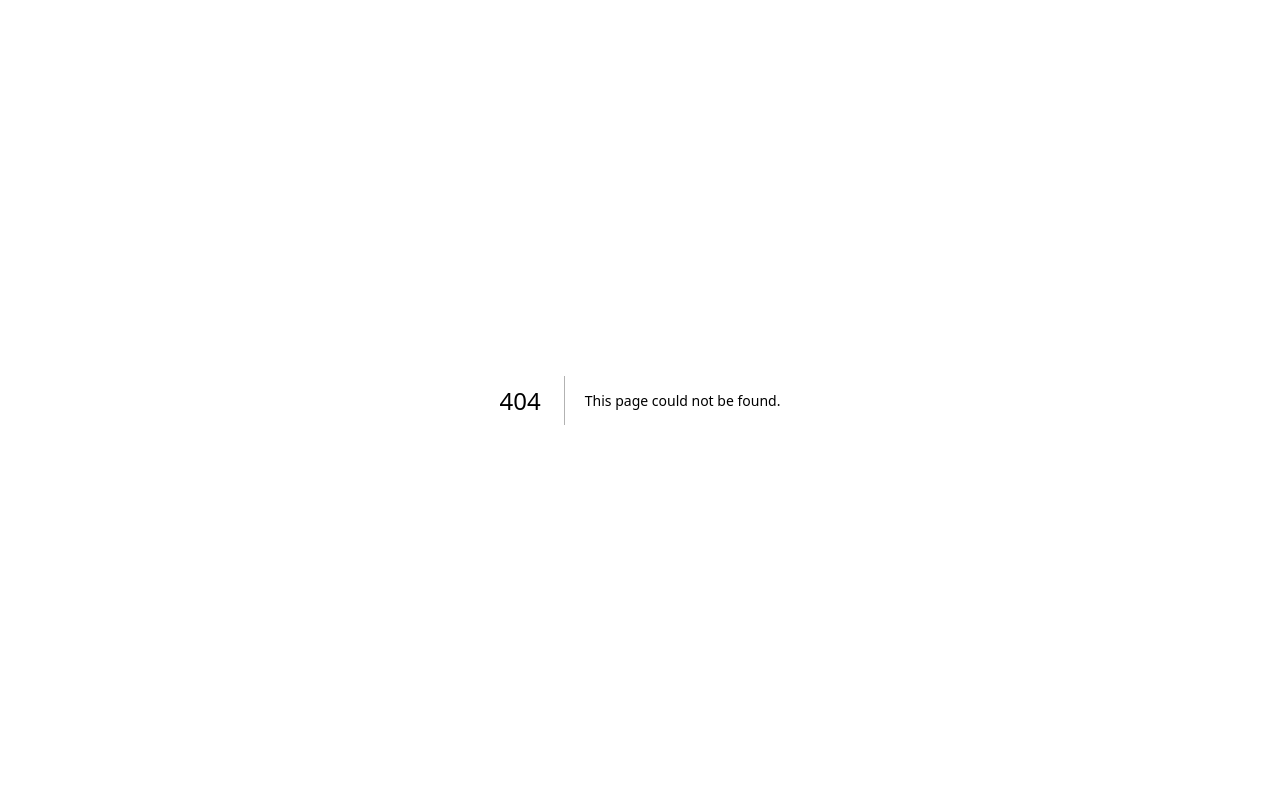
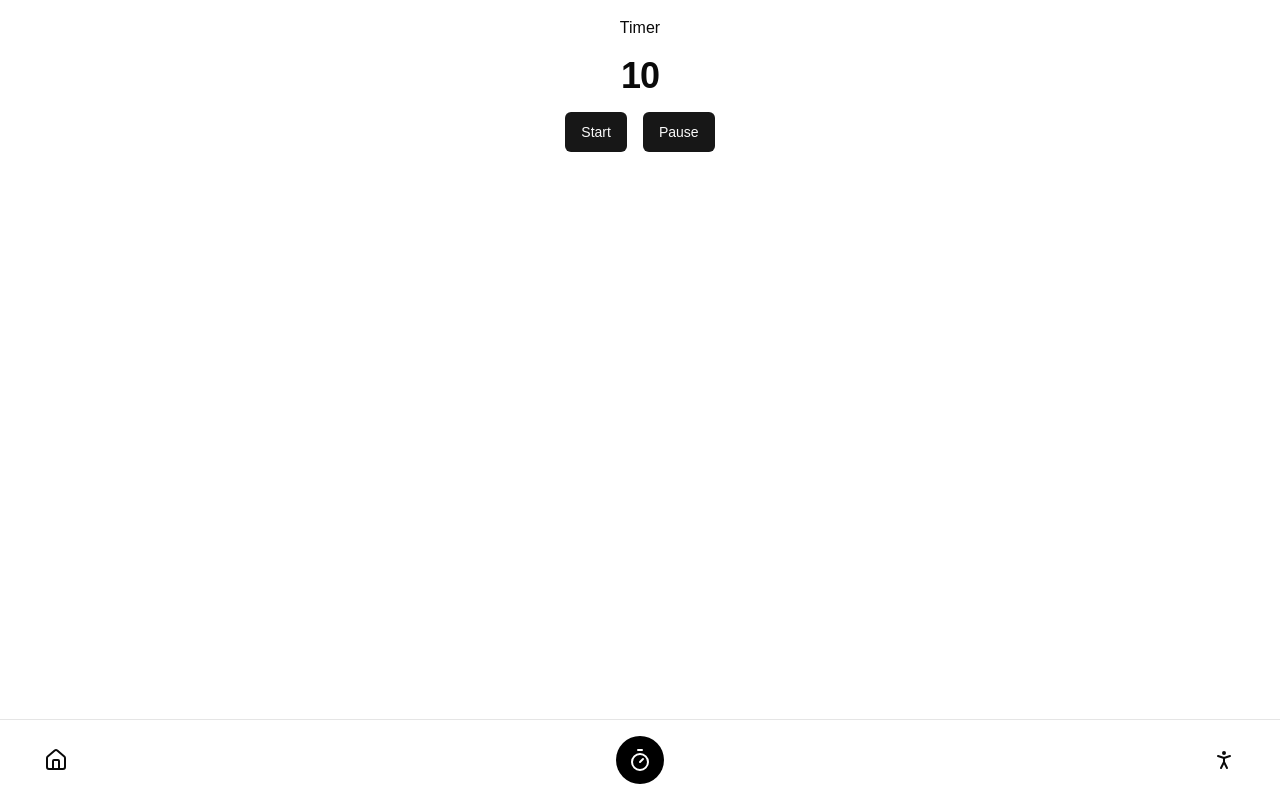
Before and after one commit to FinnKuiper/pomonext, a Next.js app: page /timer in a window 1280 px wide. Before the commit this address had no page. Built offline with nearby package versions, Linux system fonts and the light colour scheme.

Commit message:
add timer functionality with React Query; implement MongoDB connection and PomoSession model

```diff
--- a/package.json
+++ b/package.json
@@ -11,6 +11,7 @@
   "dependencies": {
     "@auth/mongodb-adapter": "^3.7.4",
     "@radix-ui/react-slot": "^1.1.1",
+    "@tanstack/react-query": "^5.65.1",
     "bcrypt": "^5.1.1",
     "bcryptjs": "^2.4.3",
     "class-variance-authority": "^0.7.1",
--- a/src/app/(app)/layout.tsx
+++ b/src/app/(app)/layout.tsx
@@ -1,21 +1,19 @@
-import { auth } from "@/auth";
+"use client";
 import NavBar from "@/components/app/NavBar";
-import { redirect } from "next/navigation";
 import React from "react";
+import { QueryClient, QueryClientProvider } from "@tanstack/react-query";
 
-export default async function layout({
+const queryClient = new QueryClient();
+
+export default function layout({
     children,
 }: Readonly<{ children: React.ReactNode }>) {
-    const session = await auth();
-    // if no session exists, redirect to the login page
-    if (!session) {
-        redirect("/");
-        return null;
-    }
     return (
         <>
-            <main className="p-4">{children}</main>
-            <NavBar />
+            <QueryClientProvider client={queryClient}>
+                <main className="p-4">{children}</main>
+                <NavBar />
+            </QueryClientProvider>
         </>
     );
 }
--- /dev/null
+++ b/src/app/(app)/timer/page.tsx
@@ -0,0 +1,59 @@
+"use client";
+import { Button } from "@/components/ui/button";
+import { QueryClient, useQuery, useQueryClient } from "@tanstack/react-query";
+import React from "react";
+import { useState, useRef, useEffect } from "react";
+
+export default function TimerPage() {
+
+
+    const [time, setTime] = useState(10);
+    const [isActive, setIsActive] = useState(false);
+    const [isPaused, setIsPaused] = useState(false);
+    const timerRef = useRef<NodeJS.Timeout | null>(null);
+
+    const handleStart = () => {
+
+        if (time === 0) return;
+        setIsActive(true);
+        setIsPaused(false);
+    };
+
+    const handlePause = () => {
+        setIsPaused(true);
+        setIsActive(false);
+        if (timerRef.current) clearInterval(timerRef.current);
+    };
+
+    useEffect(() => {
+        if (isActive && !isPaused) {
+            timerRef.current = setInterval(() => {
+                setTime((time) => {
+                    if (time === 0) {
+                        setIsActive(false);
+                        return 10;
+                    }
+                    return time - 1;
+                });
+            }, 1000);
+        } else {
+            if (timerRef.current) clearInterval(timerRef.current);
+        }
+        return () => {
+            if (timerRef.current) clearInterval(timerRef.current);
+        };
+    }, [isActive, isPaused]);
+
+    return (
+        <div className="flex items-center justify-center flex-col space-y-4">
+            <h1>Timer</h1>
+            <h2 className="scroll-m-20 text-4xl font-semibold tracking-tight first:mt-0">
+                {time < 10 ? `0${time}` : time}
+            </h2>
+            <div className="flex space-x-4">
+                <Button onClick={handleStart}>Start</Button>
+                <Button onClick={handlePause}>Pause</Button>
+            </div>
+        </div>
+    );
+}
--- /dev/null
+++ b/src/app/api/timer/start/route.ts
@@ -0,0 +1,12 @@
+import connectDB from "@/lib/mongoose";
+
+export async function POST() {
+    try {
+        await connectDB();
+
+
+    } catch (error) {
+        console.error(error);
+        return { status: 500, body: "Internal server error" };
+    }
+}
--- a/src/components/app/NavBar.tsx
+++ b/src/components/app/NavBar.tsx
@@ -1,18 +1,51 @@
+"use client";
 import { HouseIcon, PersonStandingIcon, TimerIcon } from "lucide-react";
 import Link from "next/link";
-import React from "react";
+import { usePathname } from "next/navigation";
+import { useEffect, useState } from "react";
 
 export default function NavBar() {
+    const [page, setPage] = useState("home");
+
+    const selectedStyle = "rounded-full bg-black text-white p-3";
+    const unselectedStyle = "p-3";
+    // get the current route
+    const pathName = usePathname();
+    // set the current page based on the route
+    useEffect(() => {
+        if (pathName === "/dashboard") {
+            setPage("home");
+        } else if (pathName === "/timer") {
+            setPage("timer");
+        } else if (pathName === "/profile") {
+            setPage("profile");
+        }
+    }, [pathName]);
     return (
         <nav className="fixed bottom-0 w-full p-4 px-8 border-t">
             <div className="flex justify-between align-middle">
-                <Link className="" href="/dashboard">
+                <Link
+                    className={
+                        page === "home" ? selectedStyle : unselectedStyle
+                    }
+                    href="/dashboard"
+                >
                     <HouseIcon />
                 </Link>
-                <Link className="" href="/timer">
+                <Link
+                    className={
+                        page === "timer" ? selectedStyle : unselectedStyle
+                    }
+                    href="/timer"
+                >
                     <TimerIcon />
                 </Link>
-                <Link className="" href="/profile">
+                <Link
+                    className={
+                        page === "profile" ? selectedStyle : unselectedStyle
+                    }
+                    href="/profile"
+                >
                     <PersonStandingIcon />
                 </Link>
             </div>
--- /dev/null
+++ b/src/lib/mongoose.ts
@@ -0,0 +1,19 @@
+import mongoose from "mongoose";
+
+const databaseURL: string = process.env.MONGODB_URI || "";
+
+const connectDB = async () => {
+    try {
+        await mongoose.connect(databaseURL, {});
+        console.log("MongoDB connected");
+    } catch (error) {
+        if (error instanceof Error) {
+            console.error(error.message);
+        } else {
+            console.error(error);
+        }
+        process.exit(1);
+    }
+};
+
+export default connectDB;
```
Also changed, not shown: src/middleware.ts (+10 -1 lines), src/models/PomoSession.ts (added, +51 -0 lines), 1 other file (tests, documents, lock files or other folders).
